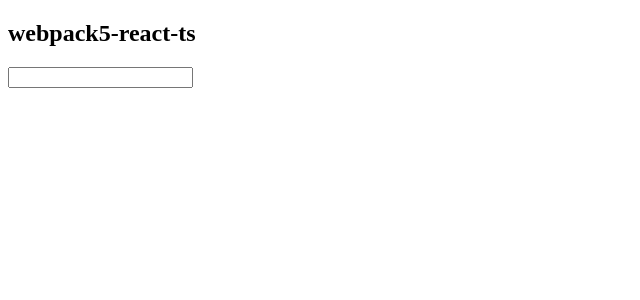
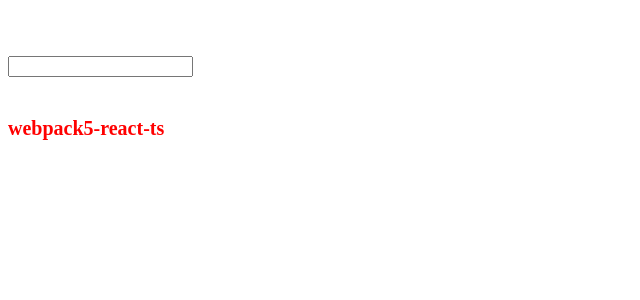
Before and after one commit to DerekRayna/derek-create-react, a React app: page / in a window 1280 px wide. Shown: the top 300 px of the page, without its empty margins (0-640 px from the left). Built offline with nearby package versions, Linux system fonts and the light colour scheme.

Commit message:
feat: 样式文件基本处理配置

```diff
--- a/package.json
+++ b/package.json
@@ -24,7 +24,11 @@
     "@types/react-dom": "^18.0.5",
     "babel-loader": "^8.2.5",
     "cross-env": "^7.0.3",
+    "css-loader": "^6.7.1",
     "html-webpack-plugin": "^5.5.0",
+    "less": "^4.1.3",
+    "less-loader": "^11.0.0",
+    "style-loader": "^3.3.1",
     "webpack": "^5.73.0",
     "webpack-cli": "^4.9.2",
     "webpack-dev-server": "^4.9.1",
--- a/src/App.tsx
+++ b/src/App.tsx
@@ -1,5 +1,7 @@
 // react根组件
 import React, { useState } from "react";
+import "./app.css";
+import "./app.less";
 
 function App() {
   const [val, setVal] = useState<string | undefined>(undefined);
--- /dev/null
+++ b/src/app.css
@@ -0,0 +1,4 @@
+h2 {
+  color: red;
+  transform: translateY(100px);
+}
--- /dev/null
+++ b/src/app.less
@@ -0,0 +1,5 @@
+#root {
+  h2 {
+    font-size: 20px;
+  }
+}
```
Also changed, not shown: 2 other files (tests, documents, lock files or other folders).
